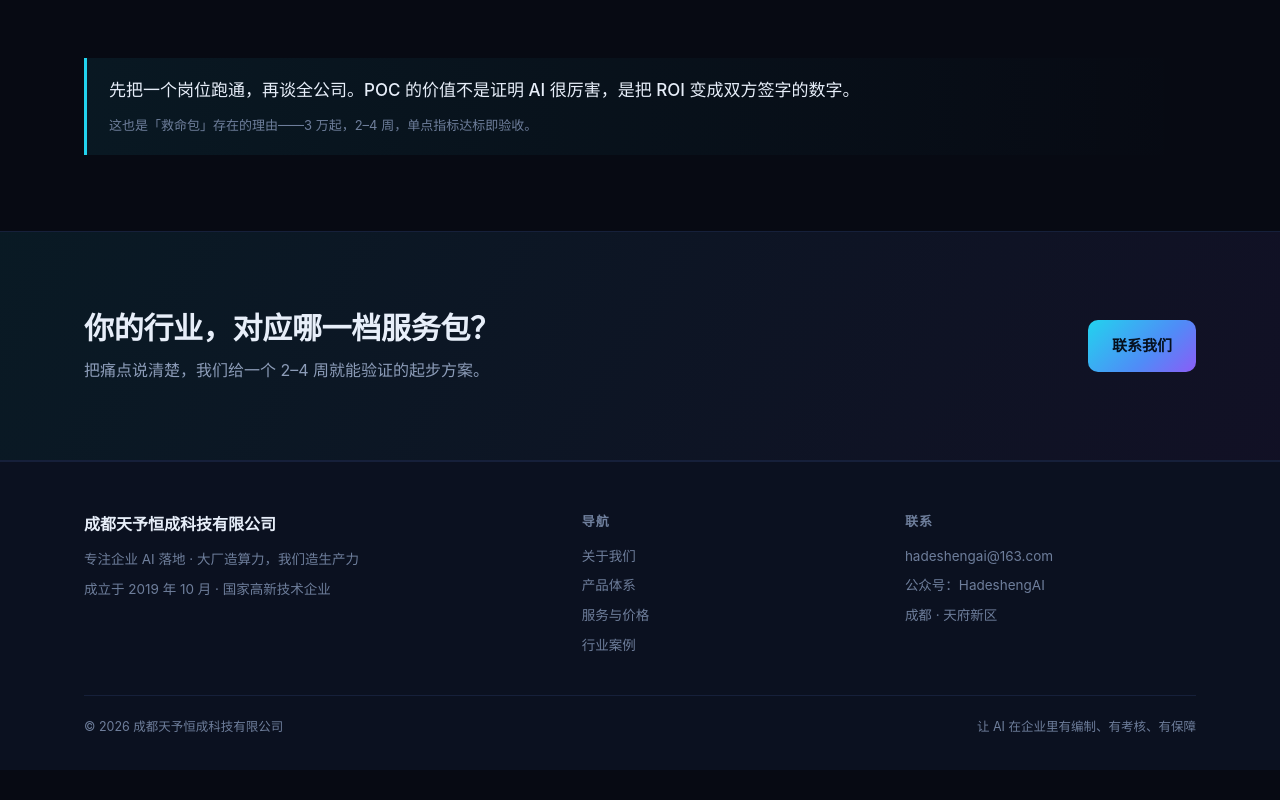
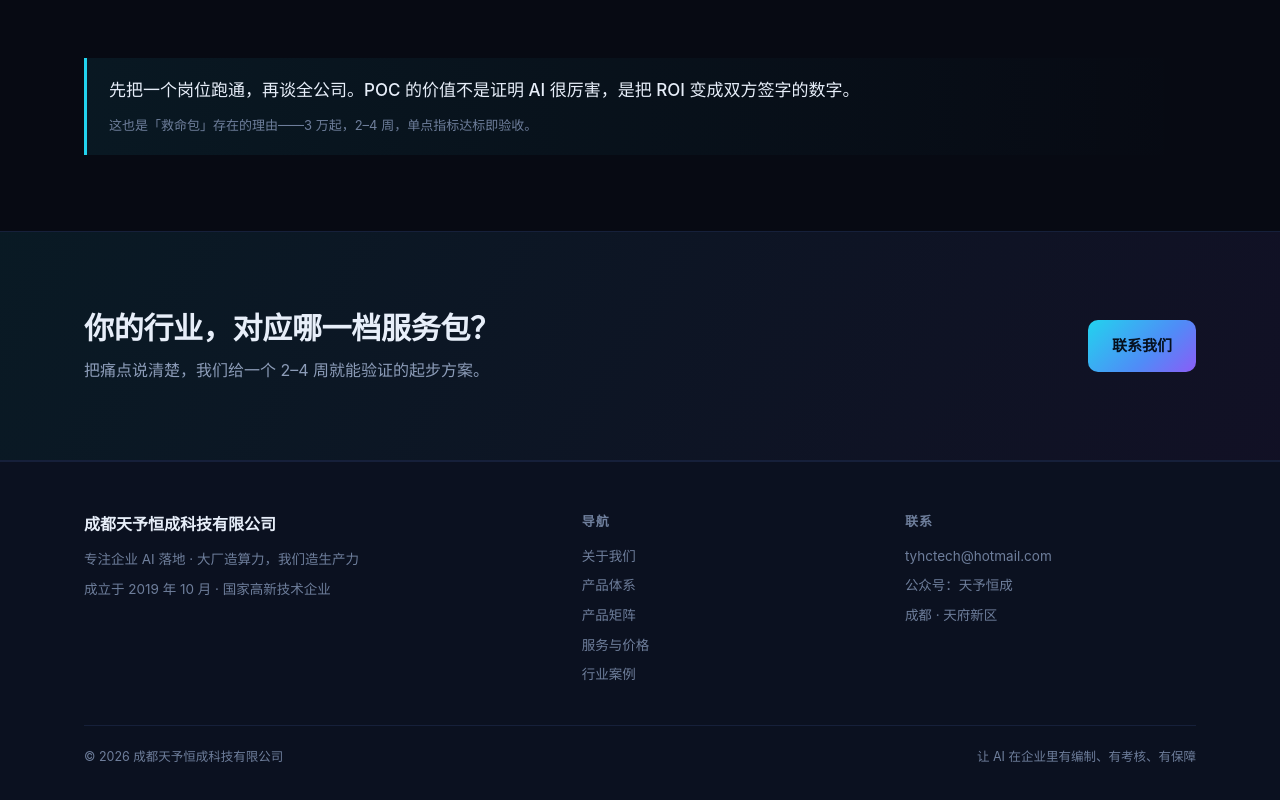
Before and after one commit to tyhctech/tyhc-site, a plain HTML site: page cases.html in a window 1280 px wide. Shown: the part 1599-2399 px from the top of the page. Before the commit the page ends 2369 px from the top, so only its background shows below. Drawn offline with Linux system fonts and the light colour scheme.

Commit message:
v1.2 接入产品矩阵 + 品牌口径去个人化 [cases.html]

```diff
--- a/cases.html
+++ b/cases.html
@@ -23,6 +23,7 @@
       <a href="index.html">首页</a>
       <a href="about.html">关于我们</a>
       <a href="solution.html">产品体系</a>
+      <a href="products.html">产品矩阵</a>
       <a href="service.html">服务与价格</a>
       <a href="cases.html" class="on">行业案例</a>
       <a href="index.html#contact" class="nav-cta">预约诊断</a>
@@ -138,13 +139,14 @@
         <h4>导航</h4>
         <p><a href="about.html">关于我们</a></p>
         <p><a href="solution.html">产品体系</a></p>
+        <p><a href="products.html">产品矩阵</a></p>
         <p><a href="service.html">服务与价格</a></p>
         <p><a href="cases.html">行业案例</a></p>
       </div>
       <div>
         <h4>联系</h4>
-        <p>hadeshengai@163.com</p>
-        <p>公众号：HadeshengAI</p>
+        <p>tyhctech@hotmail.com</p>
+        <p>公众号：天予恒成</p>
         <p>成都 · 天府新区</p>
       </div>
     </div>
```
